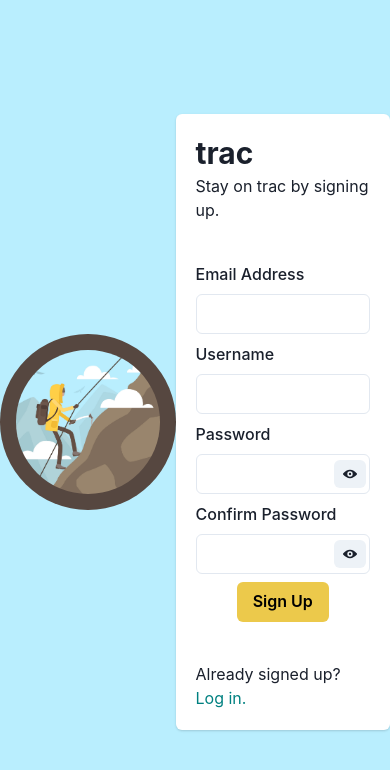
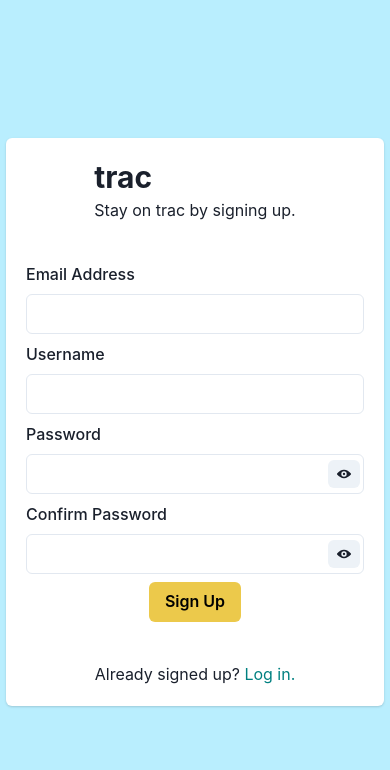
Before and after one commit to dyazdani/trac, a React (Vite) app: page / in a window 390 px wide. Shown: the top 770 px of the page. Built offline with nearby package versions, Linux system fonts and the light colour scheme.

Commit message:
Made landing page responsive to reduced width

```diff
--- a/src/client/components/LandingPage.tsx
+++ b/src/client/components/LandingPage.tsx
@@ -3,6 +3,8 @@ import {
     Image,
     Flex,
     Spacer,
+    Show,
+    Hide,
     Box
 } from "@chakra-ui/react";
 import RegisterForm from "./RegisterForm.js";
@@ -23,6 +25,9 @@ const LandingPage = () => {
             bg="#b9eefe"
         >
             <Spacer />
+            <Hide
+                breakpoint='(max-width: 600px)'
+            >
                 <Image
                     src={mountainClimber}
                     alt="mountain climber scaling mountain"
@@ -34,11 +39,12 @@ const LandingPage = () => {
                     border="5px"
                     bgColor="#564740"
                     p="4"
-                boxSize="45vw"
+                    boxSize="35vw"
                 />
-
                 <Spacer />
                 <Spacer />
+            </Hide>
+
             <RegisterForm
                 handleLinkClick={handleLinkClick}
             />
@@ -50,9 +56,12 @@ const LandingPage = () => {
             <RegisterForm
                 handleLinkClick={handleLinkClick}
             />} */}
+            <Hide
+                breakpoint='(max-width: 600px)'
+            >
                 <Spacer />
+            </Hide>
             <Spacer />
-
         </Flex>
 
     )
```
Also changed, not shown: src/client/components/RegisterForm.tsx (line endings or trailing spaces). Lines whose indentation alone changed are shown as unchanged.
